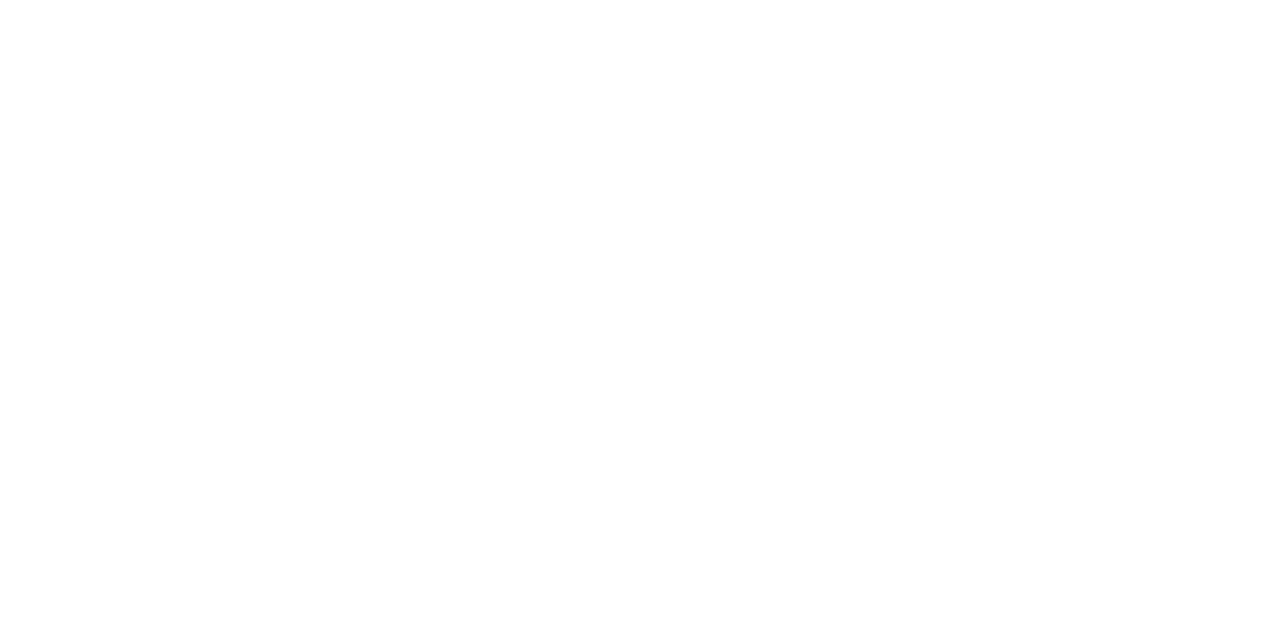
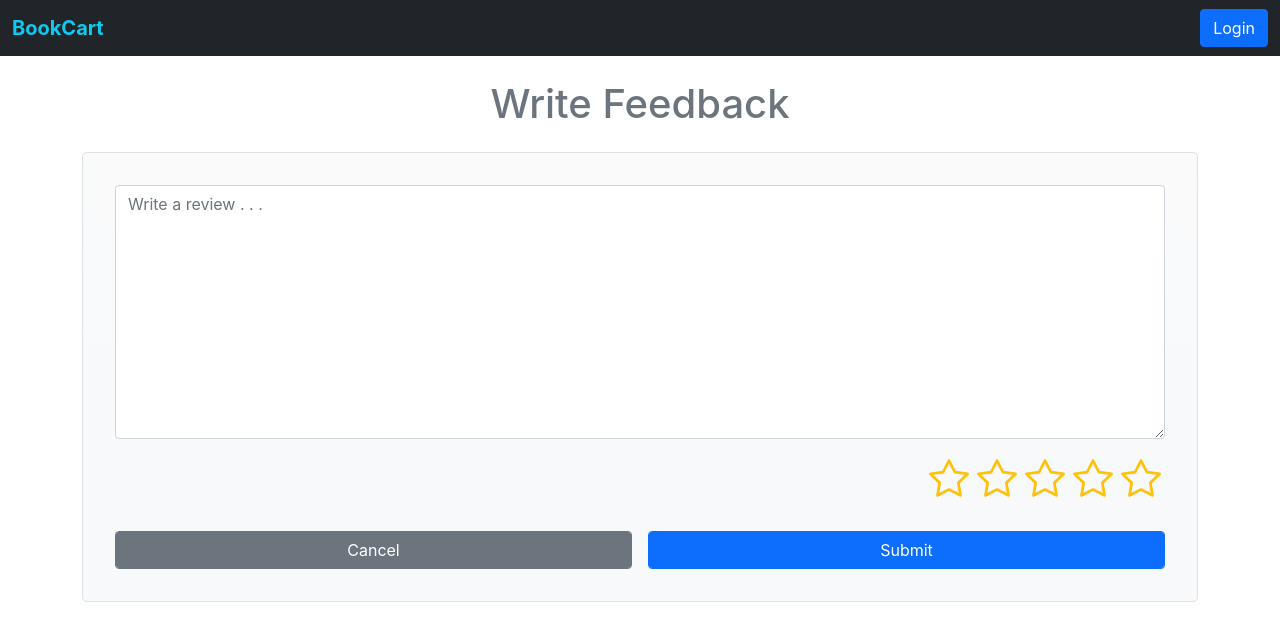
Before and after one commit to redliubydoc/BookCart-FrontEnd, a React (Create React App) app: page /feedback/add in a window 1280 px wide. Before the commit this address had no page. Shown: the top 640 px of the page. Built offline with nearby package versions, Linux system fonts and the light colour scheme.

Commit message:
added feedback from

```diff
--- a/src/App.jsx
+++ b/src/App.jsx
@@ -9,6 +9,7 @@
 import Login from './components/Login';
 import AdminLogin from './components/Admin/Login';
 import ResetPassword from './components/ResetPassword';
+import FeedbackFrom from './components/Reader/FeedbackFrom';
 
 function App() {
   return (
@@ -19,6 +20,9 @@
       <Route path="/reset-password" element={<ResetPassword/>}/>
       <Route path="/shop" element={<h1> Shop Page</h1>}/>
 
+      {/* reader routes */}
+      <Route path="feedback/add" element={<FeedbackFrom/>}/>
+
       {/* admin routes */}
       <Route path="/admin" element={<AdminLogin/>}/>
       <Route path="/admin/dashboard" element={<h1> Admin Dashboard</h1>}/>
--- a/src/components/LoginForm.jsx
+++ b/src/components/LoginForm.jsx
@@ -12,7 +12,7 @@
 import ValidationService from '../services/ValidationService';
 import Alert from './Misc/Alert';
 
-class Login extends Component {
+class LoginForm extends Component {
 
     constructor(props) {
         super(props);
@@ -158,4 +158,4 @@
     }
 }
 
-export default withNavigate(Login);
+export default withNavigate(LoginForm);
--- a/src/components/Misc/NavBarBeforeLogin.jsx
+++ b/src/components/Misc/NavBarBeforeLogin.jsx
@@ -22,7 +22,7 @@
         return (<>
              <nav className="navbar sticky-top navbar-dark bg-dark">
                 <div className="container-fluid">
-                    <span className="navbar-brand text-primary" > <b> Book Cart </b> </span>
+                    <span className="navbar-brand text-info" > <b> BookCart </b> </span>
                     <span>
                         { this.showLogin() && <Link className="btn btn-primary" to="/"> Login </Link> }
                     </span>
--- /dev/null
+++ b/src/components/Reader/FeedbackFrom.css
@@ -0,0 +1,8 @@
+input[type="radio"] {
+    display: none;
+}
+
+.star {
+    cursor: pointer;
+    transition: color 200ms;
+}
--- /dev/null
+++ b/src/components/Reader/FeedbackFrom.jsx
@@ -0,0 +1,133 @@
+import './FeedbackFrom.css';
+
+import {
+    React,
+    Component
+} from 'react';
+
+import withNavigate from '../../hocs/withNavigate';
+import NavBarBeforeLogin from '../Misc/NavBarBeforeLogin';
+import Alert from '../Misc/Alert';
+import { Link } from 'react-router-dom';
+
+class FeedbackFrom extends Component {
+    constructor(props) {
+        super(props);
+
+        this.state = {
+            comment: "",
+            rating: 0,
+            hover: 0,
+
+            alert: {
+                show: false,
+                level: "",
+                msg: "",
+            }
+        }
+
+        this.handleOnChange = this.handleOnChange.bind(this);
+        this.doSubmit = this.doSubmit.bind(this);
+        this.validateForm = this.validateForm.bind(this);
+    }
+
+    render() {
+        return (<>
+            {/* navbar placeholder */}
+            <NavBarBeforeLogin />
+            {/* alert placeholder */}
+            {this.state.alert.show &&
+                <Alert level={this.state.alert.level} msg={this.state.alert.msg} />
+            }
+
+            <div className="container text-center">
+                <h1 className="text-muted my-4"> Write Feedback </h1>
+                <div className="container p-4 pb-2 border rounded-3 bg-light bg-gradient">
+                    <table className="table table-borderless">
+                        <tbody>
+                            <tr>
+                                <td colSpan="2">
+                                    <textarea
+                                        name="comment"
+                                        className="form-control"
+                                        rows="10"
+                                        placeholder="Write a review . . ."
+                                        value={this.state.comment}
+                                        onChange={this.handleOnChange}></textarea>
+                                </td>
+                            </tr>
+                            <tr>
+                                <td colSpan="2">
+                                    <div className="text-end">
+                                        <h1 className="text-warning">{
+                                            [1, 2, 3, 4, 5].map((ratingValue) => {
+                                                return (
+                                                    <label key={ratingValue}>
+                                                        <input type="radio"
+                                                            name="rating"
+                                                            value={ratingValue}
+                                                            onChange={this.handleOnChange} />
+
+                                                        <i className={ratingValue <= (this.state.hover || this.state.rating) ? "star bi bi-star-fill p-1" : "star bi bi-star p-1"}
+                                                            onMouseEnter={() => this.setState({ hover: ratingValue })}
+                                                            onMouseLeave={() => this.setState({ hover: 0 })}
+                                                        ></i>
+                                                    </label>
+                                                );
+                                            })
+                                        }</h1>
+                                    </div>
+                                </td>
+                            </tr>
+                            <tr>
+                                <td className="w-50">
+                                    <Link className={"btn btn-secondary mt-1 form-control"}
+                                        to="/"> Cancel </Link>
+                                </td>
+                                <td className="w-50">
+                                    <button className="btn btn-primary mt-1 form-control"
+                                        onClick={this.doSubmit}> Submit </button>
+                                </td>
+                            </tr>
+                        </tbody>
+                    </table>
+                </div>
+            </div>
+        </>);
+    }
+
+    handleOnChange(e) {
+        this.setState({ [e.target.name]: e.target.value }, () => console.log(this.state));
+    }
+
+    doSubmit() {
+        this.setState({
+            comment: this.state.comment.trim()
+        }, () => {
+            if (this.validateForm()) {
+                console.log("\n=========================\n", this.state.rating, this.state.comment, "\n=========================\n");
+                console.log("feedback form submitted");
+            }
+        });
+    }
+
+    validateForm() {
+        let valid = true;
+
+        // empty filed validation
+        if ((!this.state.comment || this.state.comment.length === 0)) {
+
+            this.setState({
+                alert: {
+                    level: 3,
+                    msg: "Write a review",
+                    show: true
+                }
+            });
+            valid = false;
+        }
+        return valid;
+    }
+}
+
+export default withNavigate(FeedbackFrom);
--- a/src/components/RegisterFrom.jsx
+++ b/src/components/RegisterFrom.jsx
@@ -8,7 +8,7 @@
 import Alert from "./Misc/Alert";
 import AuthService from "../services/AuthService";
 
-class Register extends Component {
+class RegisterForm extends Component {
 
     constructor(props) {
         super(props);
@@ -271,4 +271,4 @@
     }
 }
 
-export default withNavigate(Register);
+export default withNavigate(RegisterForm);
```
